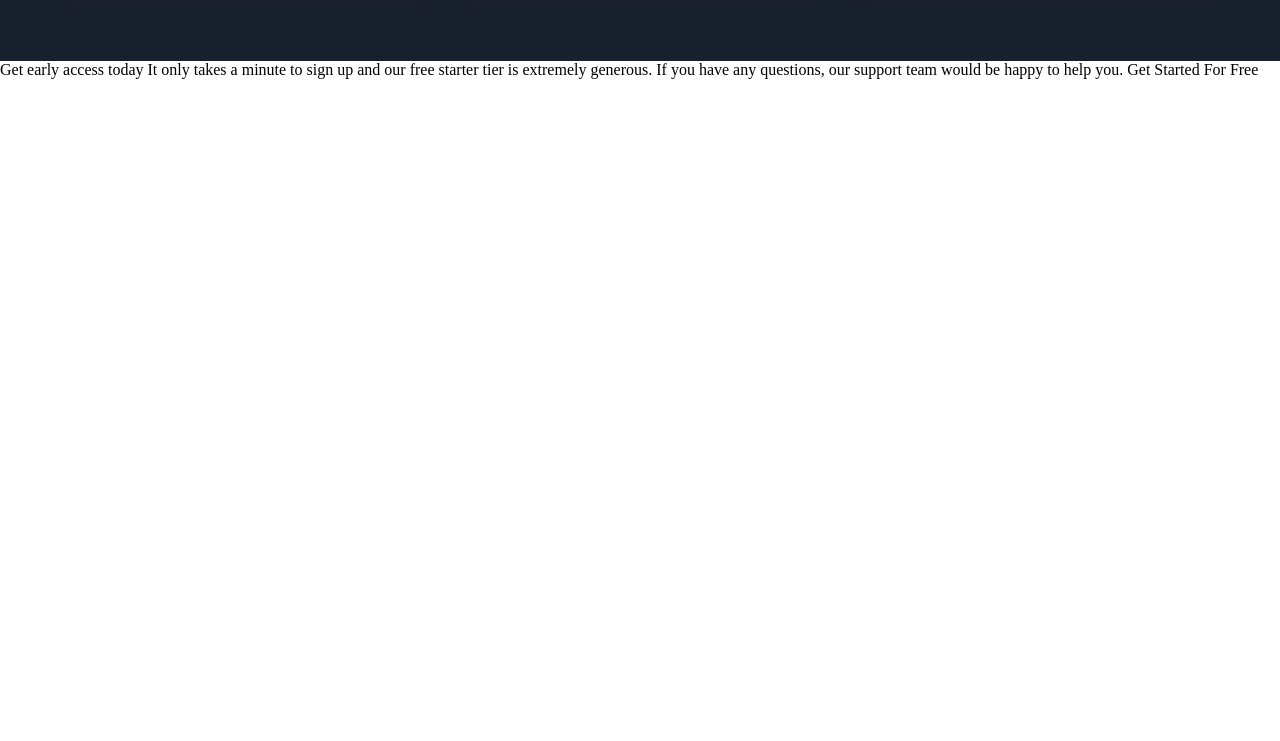
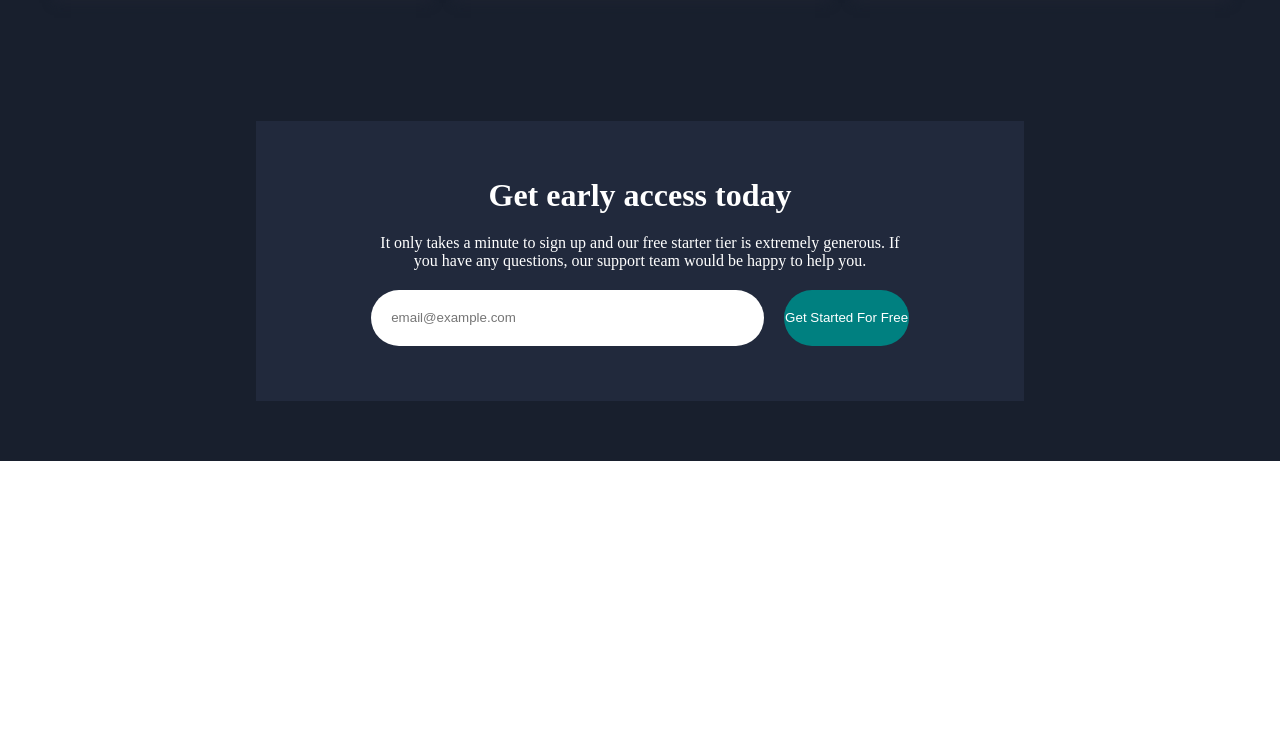
Before and after one commit to RyanAnggito/Frontend-Practice-Project, a plain HTML site: page darkTheme/index.html in a window 1280 px wide. Shown: the part 2539-3280 px from the top of the page. After the commit the page ends 3000 px from the top, so only its background shows below. Drawn offline with Linux system fonts and the light colour scheme.

Commit message:
Finished Dark Theme Website

```diff
--- a/darkTheme/index.html
+++ b/darkTheme/index.html
@@ -17,15 +17,6 @@
     </title>
     <link rel="stylesheet" href="style.css" />
     <!-- Feel free to remove these styles or customise in your own stylesheet 👍 -->
-    <style>
-      .attribution {
-        font-size: 11px;
-        text-align: center;
-      }
-      .attribution a {
-        color: hsl(228, 45%, 44%);
-      }
-    </style>
   </head>
   <body>
     <div class="container">
@@ -115,10 +106,8 @@
             collaboration machine.
           </p>
           <div class="card-writer">
-            <img src="images\profile-1.jpg" alt="writer">
-            <h5>
-              Satish Patel <br><span>Founder & CEO, Huddle</span>
-            </h5>
+            <img src="images\profile-1.jpg" alt="writer" />
+            <h5>Satish Patel <br /><span>Founder & CEO, Huddle</span></h5>
           </div>
         </div>
         <div class="card">
@@ -128,38 +117,38 @@
             collaboration machine.
           </p>
           <div class="card-writer">
-            <img src="images\profile-2.jpg" alt="writer">
-            <h5>
-              Bruce McKenzie <br><span>Founder & CEO, Huddle</span>
-            </h5>
+            <img src="images\profile-2.jpg" alt="writer" />
+            <h5>Bruce McKenzie <br /><span>Founder & CEO, Huddle</span></h5>
           </div>
         </div>
         <div class="card">
           <p>
             Fylo has improved our team productivity by an order of magnitude.
-            Since making the switch our team has become a well-oiled collaboration
-            machine.
+            Since making the switch our team has become a well-oiled
+            collaboration machine.
           </p>
           <div class="card-writer">
-            <img src="images\profile-3.jpg" alt="writer">
-            <h5>
-              Iva Boyd <br><span>Founder & CEO, Huddle</span>
-            </h5>
+            <img src="images\profile-3.jpg" alt="writer" />
+            <h5>Iva Boyd <br /><span>Founder & CEO, Huddle</span></h5>
           </div>
         </div>
       </div>
-      Get early access today It only takes a minute to sign up and our free
-      starter tier is extremely generous. If you have any questions, our support
-      team would be happy to help you. Get Started For Free
+      <div class="early-access">
+        <div class="earlyaccess-box">
+          <h1>Get early access today</h1>
+          <p>
+            It only takes a minute to sign up and our free starter tier is
+            extremely generous. If you have any questions, our support team would
+            be happy to help you.
+          </p>
+          <div class="input-early-access">
+            <input placeholder="email@example.com">
+            <button>
+              Get Started For Free
+            </button>
+          </div>
+        </div>
+      </div>
     </div>
-
-    <footer>
-      <p class="attribution">
-        Challenge by
-        <a href="https://www.frontendmentor.io?ref=challenge" target="_blank"
-          >Frontend Mentor</a
-        >. Coded by <a href="#">Your Name Here</a>.
-      </p>
-    </footer>
   </body>
 </html>
--- a/darkTheme/style.css
+++ b/darkTheme/style.css
@@ -10,7 +10,8 @@
 }
 
 .container{
-    height: 500vh;
+    display: flex;
+    flex-direction: column;
 }
 
 .navibar{
@@ -149,7 +150,7 @@ li{
     background-color: var(--sec-bg-color);
     align-items: center;
     justify-content: center;
-    padding: 0% 2% 0% 2%;
+    padding: 0% 2% 0% 10%;
     gap:50px;
 }
 
@@ -226,7 +227,63 @@ li{
 .card p{
     font-size: 1em;
 }
+
 .card span{
     font-weight: lighter;
     opacity: 0.5;
 }
+
+.early-access{
+    display: flex;
+    align-items: center;
+    justify-content: center;
+    background-color: var(--sec-bg-color);
+    height: 50vh;
+    padding: 0%;
+    margin: 0%;
+}
+
+.earlyaccess-box{
+    display: flex;
+    align-items: center;
+    justify-content: center;
+    flex-direction: column;
+    background-color: rgba(33,41,60,255);
+    width: 60%;
+    height: 70%;
+    color: white;
+    gap: 20px;
+}
+
+.earlyaccess-box p{
+    width: 70%;
+    text-align: center;
+}
+
+.input-early-access{
+    width: 70%;
+    height: 20%;
+    display: flex;
+    gap: 20px;
+    border-radius: 30px;
+    border: none;
+}
+
+.input-early-access input{
+    width: 75%;
+    border-radius: inherit;
+    border: inherit;
+    padding-left: 20px;
+}
+
+.input-early-access button{
+    width: 25%;
+    border: inherit;
+    border-radius: inherit;
+    background-color: teal;
+    color: white;
+}
+
+.input-early-access button:hover{
+    cursor: pointer;
+}
```
